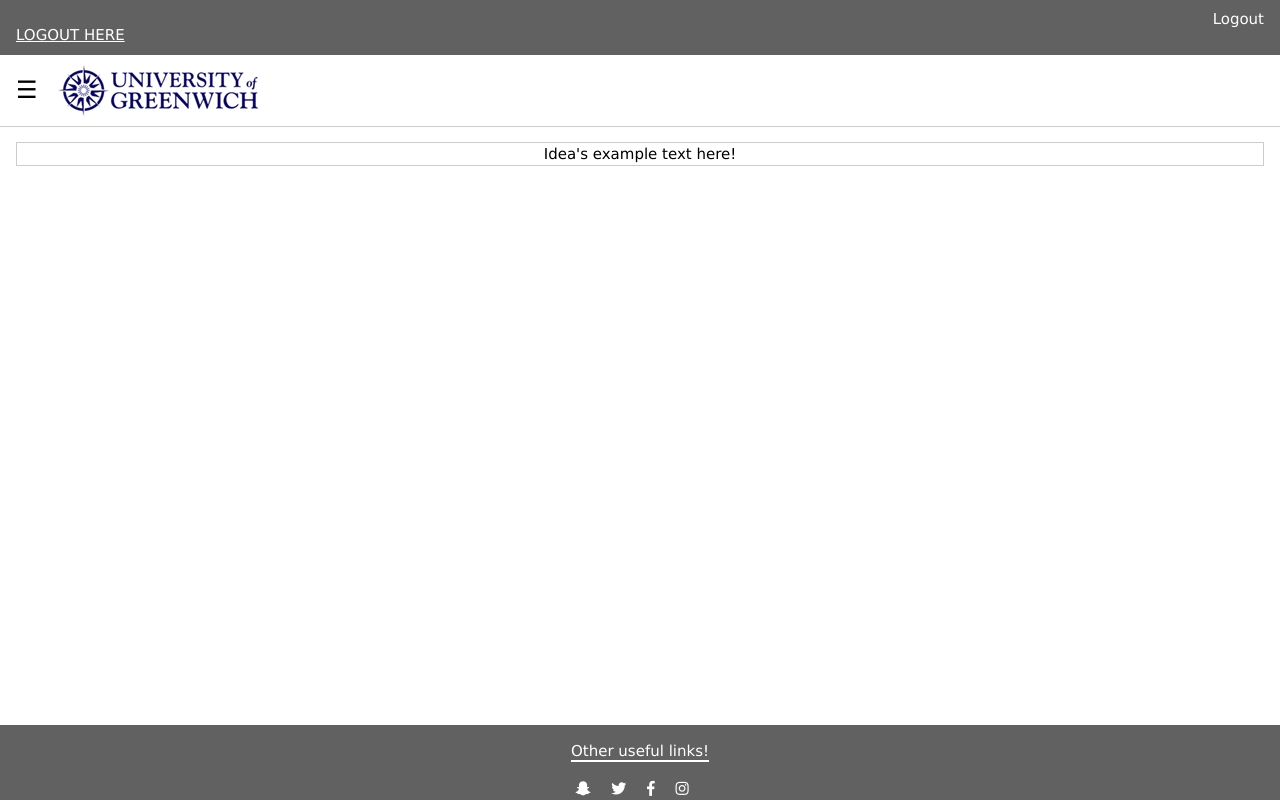
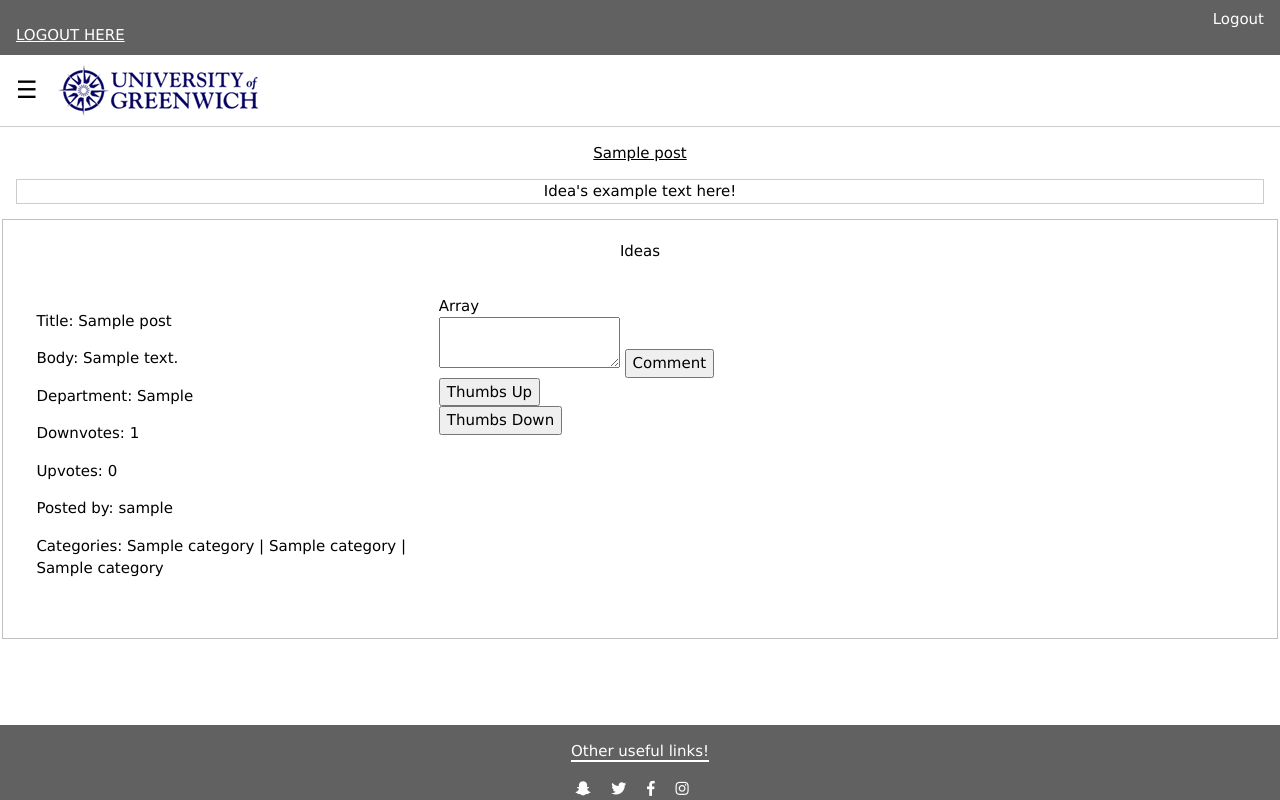
Before and after one commit to deShalom/BBG-Web-Enterprise, a PHP site: page /indiv.php?id=1 in a window 1280 px wide. Run offline with PHP 8.4, Linux system fonts and the light colour scheme; the visitor is signed in with stand-in values (Sample User, id 1); tables that the repository leaves empty or names only in its code hold one stand-in row (values such as "Sample post"); data that the repository does not hold is empty.

Commit message:
thumbs up + down working

```diff
--- a/indiv.php
+++ b/indiv.php
@@ -2,21 +2,36 @@
     session_start();
     include "config.php";
 
-if (!isset($_SESSION['login_user'])) {           // if used attempts to access this site without being logged in, verified by session, they will be taken back to login.php with a error msgs!
+	if(!isset($_SESSION['login_user']))
+	{           // if used attempts to access this site without being logged in, verified by session, they will be taken back to login.php with a error msgs!
 		header("location: login.php?YouAreNotLoggedIn");
 	}
 
-$level = intval($_SESSION['level_user']);
-if ($level < -4) {
-    header("location: banned.php");
-}
     $postID = $_GET["id"];
+
     mysqli_query($conn, "UPDATE Posts SET Views=Views+1 WHERE PostID=$postID");
-	$userID = $row['UserID'];
+
+    $postData = mysqli_query($conn, "SELECT Title, Body, PostID, UserID, Category1ID, Category2ID, Category3ID, Upvotes, Downvotes, Department, isAnonymous FROM Posts WHERE PostID=$postID");
+
+    $post = mysqli_fetch_array($postData);
+    $category1ID = $post['Category1ID'];
+    $category2ID = $post['Category2ID'];
+    $category3ID = $post['Category3ID'];
+    $anon = $post['isAnonymous'];
+
+ //   $categoryData = mysqli_query($conn, "SELECT CategoryName, CategoryID FROM Categories WHERE CategoryID IN (SELECT CategoryID FROM Categories WHERE CategoryID ='$category1ID' OR CategoryID ='$category2ID' OR CategoryID ='$category3ID')");
+
+    $category1Name = mysqli_query($conn, "SELECT CategoryName FROM Categories WHERE CategoryID = $category1ID;");
+    $category2Name = mysqli_query($conn, "SELECT CategoryName FROM Categories WHERE CategoryID = $category2ID;");
+    $category3Name = mysqli_query($conn, "SELECT CategoryName FROM Categories WHERE CategoryID = $category3ID;");
+
+    $commentsData = mysqli_query($conn, "SELECT Body FROM Comments WHERE PostID=$postID");
+    $userID = $post['UserID'];
     $userData = mysqli_query($conn, "SELECT Username FROM Accounts WHERE UserID=$userID");
     $user = mysqli_fetch_array($userData);
-
-
+    $LoggedInUserID=$_SESSION['userID'];
+    $upvotes = mysqli_query($conn, "SELECT COUNT(DISTINCT userID) as Up FROM Votes WHERE PostID = $postID AND VoteType = 1");
+    $downvotes = mysqli_query($conn, "SELECT COUNT(DISTINCT userID) AS Down FROM Votes WHERE PostID = $postID AND VoteType = 0")
 ?>
 
 <!DOCTYPE html>
@@ -24,7 +39,7 @@ if ($level < -4) {
 
 <html lang="en" xmlns="http://www.w3.org/1999/xhtml">
 <head>
-    <meta charset="utf-8"/>
+    <meta charset="utf-8" />
     <title> GRE: Comment page</title>
     <meta name="viewport" content="width=device-width, initial-scale=1">
     <!--This is the link to our CSS!-->
@@ -33,28 +48,23 @@ if ($level < -4) {
 </head>
 
 <style>
-    .page {
+    .page{
         align-content: center;
     }
-
-    html {
-        width: 100%;
-        height: 100%;
+    html{
+        width:100%;
+        height:100%;
     }
-
-    body {
-        width: 100%;
-        height: 100%;
+    body{
+        width:100%;
+        height:100%;
     }
-
     .navB {
 
     }
-
     .navR {
 
     }
-
     .footer {
         position: fixed;
         left: 0;
@@ -63,24 +73,20 @@ if ($level < -4) {
         color: white;
         text-align: center;
     }
-
     .bI {
         width: 100%;
     }
-
-    @media only screen and (max-width: 800px) {
+    @media only screen and (max-width:800px) {
         /* For tablets: */
         .main {
             width: 80%;
             padding: 0;
         }
-
         .right {
             width: 100%;
         }
     }
-
-    @media only screen and (max-width: 500px) {
+    @media only screen and (max-width:500px) {
         /* For mobile phones: */
         .menu, .main, .right, .flex-container, .bI, .hT {
             width: 100%;
@@ -88,7 +94,6 @@ if ($level < -4) {
 
         }
     }
-
     .column {
         float: left;
         width: 33.33%;
@@ -105,11 +110,12 @@ if ($level < -4) {
 <body>
 
 
+
 <!-- Navigation Bar (Within Header) -->
 <div class="w3-padding-8">
     <div class="w3-bar w3-dark-gray">
         <div class="w3-right w3-bar-item w3-button">Logout</div>
-        <button class="w3-button w3-dark-gray w3-margin-top" name="logout"><a href="logout.php">LOGOUT HERE</a></button>
+        <button class="w3-button w3-dark-gray w3-margin-top" name="logout" ><a href="logout.php">LOGOUT HERE</a></button>
     </div>
 </div>
 
@@ -132,50 +138,112 @@ if ($level < -4) {
 
     <div class="w3-container">
         <!-- This  is the field for the idea's title -->
-        <p class="w3-center"><u><?= $row["Title"]; ?></u></p>
+        <p class="w3-center"><u><?= $post["Title"]; ?></u></p>
         <!-- This  is the field for the idea's text -->
         <p class="w3-center w3-border">Idea's example text here!</p>
+    </div>
 
-        <p class="w3-center w3-container" style="margin-top:20px; margin-bottom:20px;">
-            <div class="row">
-	            <?php
-		            $sql = "SELECT * FROM Posts LIMIT 5 OFFSET $offset";
-		            $data = mysqli_query($conn,$sql);
+    <fieldset>
+        <p class="w3-center">
+            <label for="fname">Ideas</label><br />
 
-		            while ($row = mysqli_fetch_array($data))
-		            {
-		            $userID = $row['UserID'];
-		            $userData = mysqli_query($conn, "SELECT Username FROM Accounts WHERE UserID=$userID");
-		            $user = mysqli_fetch_array($userData);
+        </p>
+        <div class="w3-panel">
+            <div class="w3-row-padding w3-padding-16">
+                <div class="flex-container">
+                    <div class="column ">
+                        <p>Title: <?= $post["Title"]; ?></p>
 
-		            if ($row["isUploadedDocuments"] === 0) {
-			            $row["isUploadedDocuments"] = "No";
-		            } else {
-			            $row["isUploadedDocuments"] = "Yes";
+                        <p> Body: <?= $post["Body"]; ?></p>
+
+                        <p>Department: <?= $post["Department"]; ?></p>
+
+                        <!--- Show upvotes and downvotes--->
+                        <p>Downvotes: <?php while($row = mysqli_fetch_assoc($downvotes)){
+                            echo ($row['Down']);
+                        }
+
+                        ?>
+                        </p>
+                        <p>Upvotes: <?php  while($row = mysqli_fetch_assoc($upvotes)){
+                            echo ($row['Up']);
                         }
                         ?>
-                <div class="row"
-                <p>Title: <?= $row["Title"] ?></p>
-                <p>UploadedDocuments: <?= $row["isUploadedDocuments"] ?></p>
-                <p> Body: <?= $row["Body"] ?> </p>
-                <p> IDs: <?= $row["Category1ID"] ?> </p>
-                <p> IDs: <?= $row["Category2ID"] ?> </p>
-                <p> IDs: <?= $row["Category3ID"] ?> </p>
-                <p>Department: <?= $row["Department"] ?> </p>
-                <p>Downvotes: <?= $row["Downvotes"] ?> </p>
-                <p>Upvotes: <?= $row["Upvotes"] ?> </p>
-                <p> isAnonymous: <?= $row["isAnonymous"] == 1 ? "Yes" : $user['Username']; ?></p>
+                        </p>
+
+                        <!--- if not show username--->
+                        <p> Posted by: <?= $anon == 1 ? "Anon" : $user['Username']; ?></p>
+                        <p>
+                            Categories:
+                        <?php
+                        if (isset($category1ID)){
+                        while ($row = mysqli_fetch_assoc($category1Name)){
+                             echo ($row['CategoryName']." | ");
+                            }}
+                        if (isset($category2ID)){
+                        while ($row = mysqli_fetch_assoc($category2Name)){
+                             echo ($row['CategoryName']. " | ");
+                            }}
+                            if (isset($category3ID)){
+                        while ($row = mysqli_fetch_assoc($category3Name)){
+                             echo ($row['CategoryName']);
+                        }}
+                        ?>
+                        </p>
                     </div>
+
+                <div>
                 <?php
-		        };
+                    while($comment = mysqli_fetch_array($commentsData)) {
                 ?>
+                    <!-- Make the front end for this -->
+                    <?= $comment; ?>
+                <?php
+                    }
+                ?>
+                </div>
 
-                <div class="row">
+                <form action="/comment.php" id="usrform" method="post">
+                    <div>
+                        <input type='hidden' name='UserID' value='Anonymous'>
+                        <input type='hidden' name='PostID' value='postID'>
+                        <textarea name="messages"></textarea>
+                        <button type="w3-button submit" name="submitpost">Comment</button>
+                    </div>
+                </form>
+                <form action="/thumbsup.php?id=<?= $postID ?>" id="thumbufrm"method="post">
+                <button type="w3-button submit" name="thumbsUp" value="upvote">Thumbs Up</button>
+                </form>
+                <form action="/thumbsdown.php?id=<?= $postID ?>" id="thumbdfrm"method="post">
+                <button type="w3-button submit" name="thumbsDown" value="downvote">Thumbs Down</button>
+                </form>
+                <?php
 
+
+                function downvote(){
+                    $checkifvoted = "SELECT UserID FROM Votes WHERE PostID = $postID;";
+                    $resultcheckvoted = mysqli_query($conn, $checkifvoted);
+                    $votedrows = mysqli_num_rows($resultcheckvoted);
+                    if ($votedrows == 1)
+                    {
+                    $upvInsert = "INSERT INTO Votes (PostID, UserID, VoteType) VALUES ($postID, $LoggedInUserID, 'Down');";
+                    }else{
+                    $upvInsert = "UPDATE Votes SET VoteType = 'Down' WHERE (PostID=$postID AND UserID=$LoggedInUserID);";
+                    }
+                    if(mysqli_query($conn,$upvInsert)){
+                        echo "vote recorded!";
+                    } else{
+                        echo "ERROR: Could not execute $sql. " . mysqli_error($conn);
+                    }
+                }
+
+                ?>
 
                 </div>
             </div>
         </div>
+    </fieldset>
+
 
 
     <script>
```
Also changed, not shown: thumbsdown.php (added, +36 -0 lines), thumbsup.php (added, +36 -0 lines). Lines whose indentation alone changed are shown as unchanged.
